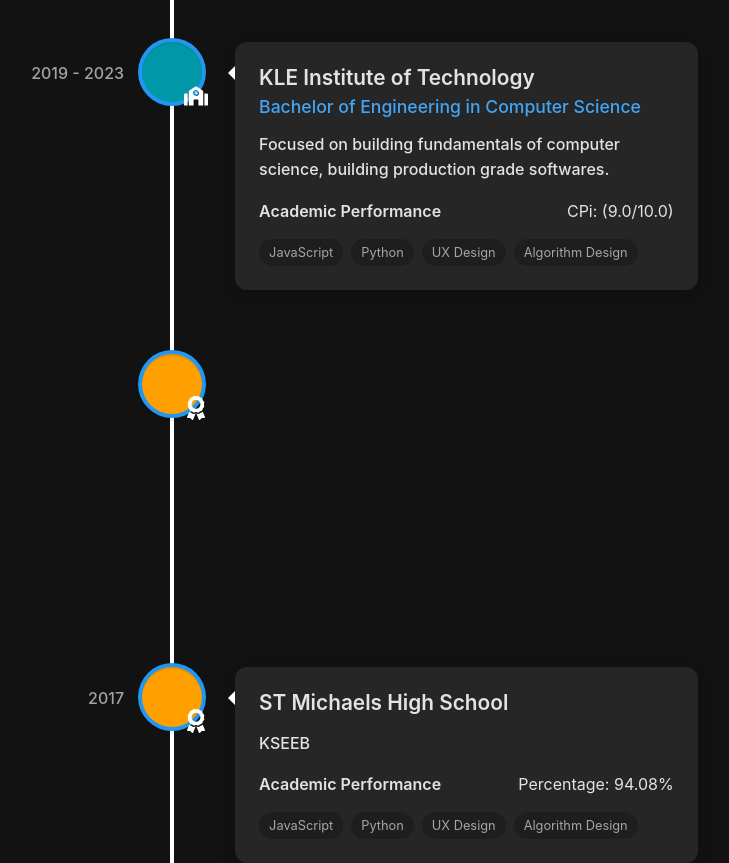
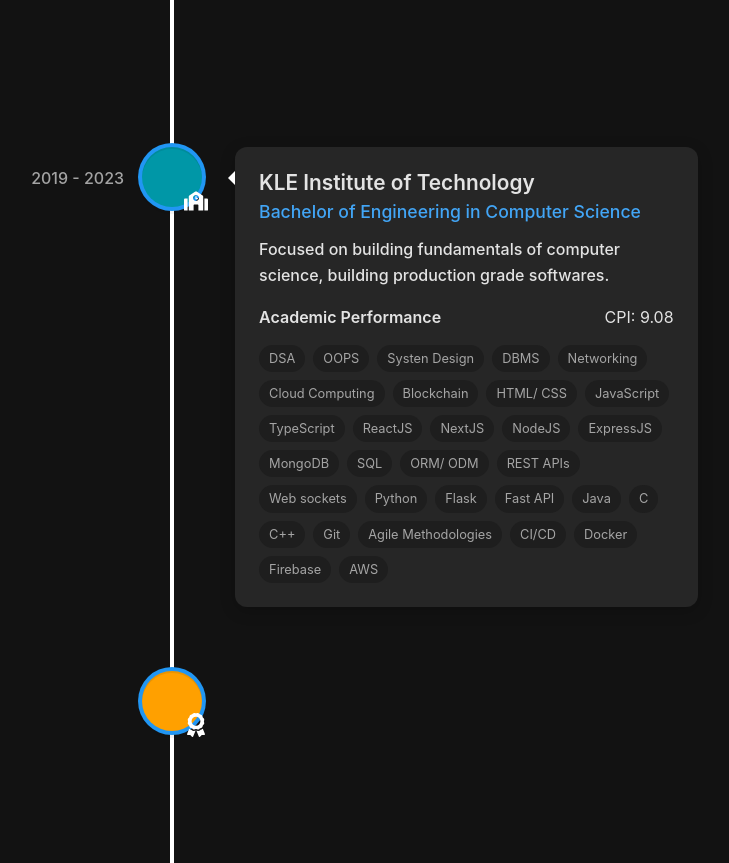
Before and after one commit to prithviraj-kt/portfolio_ui, a React (Vite) app: page / in a window 1280 px wide. Shown: the part 1300-2163 px from the top of the page, without its empty margins (468-1197 px from the left). Built offline with nearby package versions, Linux system fonts and the light colour scheme.

Commit message:
Education and Project updated

```diff
--- a/src/sections/Contact.jsx
+++ b/src/sections/Contact.jsx
@@ -8,6 +8,7 @@
   FaGithub,
   FaTwitter,
   FaInstagram,
+  FaPhone
 } from "react-icons/fa";
 import SectionTitle from "../components/SectionTitle";
 
@@ -161,6 +162,12 @@
       title: "Email",
       value: "prithvirajtagadinamani@gmail.com",
       link: "mailto:prithvirajtagadinamani@gmail.com",
+    },
+    {
+      icon: <FaPhone />,
+      title: "Phone",
+      value: "9353968791",
+      link: "",
     },
     {
       icon: <FaMapMarkerAlt />,
--- a/src/sections/Education.jsx
+++ b/src/sections/Education.jsx
@@ -1,59 +1,120 @@
-import { VerticalTimeline, VerticalTimelineElement } from 'react-vertical-timeline-component'
-import 'react-vertical-timeline-component/style.min.css'
-import { motion } from 'framer-motion'
-import { FaGraduationCap, FaAward, FaSchool } from 'react-icons/fa'
-import SectionTitle from '../components/SectionTitle'
-import { useInView } from 'react-intersection-observer'
+import {
+  VerticalTimeline,
+  VerticalTimelineElement,
+} from "react-vertical-timeline-component";
+import "react-vertical-timeline-component/style.min.css";
+import { motion } from "framer-motion";
+import { FaGraduationCap, FaAward, FaSchool } from "react-icons/fa";
+import SectionTitle from "../components/SectionTitle";
+import { useInView } from "react-intersection-observer";
 
 const Education = () => {
   const [ref, inView] = useInView({
     triggerOnce: true,
-    threshold: 0.1
-  })
+    threshold: 0.1,
+  });
 
   const educationData = [
     {
-      institution: 'Indian Institute of Technology, Guwahati',
-      degree: 'Master of Technology in Data Science',
-      date: '2024-2026',
-      description: 'Specialised in Generative AI, LLM and explored the world of Machine Learning, Deep learning.',
-      grade: 'CPI: 7.0/10.0',
+      institution: "Indian Institute of Technology, Guwahati",
+      degree: "Master of Technology in Data Science",
+      date: "2024-2026",
+      description:
+        "Specialised in Generative AI, LLM and explored the world of Machine Learning, Deep learning.",
+      grade: "CPI: 7.14",
       icon: <FaGraduationCap />,
-      iconBg: 'var(--primary-700)'
+      skills: [
+        "Machine Learning",
+        "Deep Learning",
+        "NLP",
+        "Image Processing",
+        "Computer Vision",
+        "LLM",
+        "Transformers",
+        "Data Science",
+        "Generative AI",
+        "Agentic AI",
+        "RAG",
+        "Fine tuning",
+        "Voice AI Agents",
+      ],
+
+      iconBg: "var(--primary-700)",
     },
     {
-      institution: 'KLE Institute of Technology',
-      degree: 'Bachelor of Engineering in Computer Science',
-      date: '2019 - 2023',
-      description: 'Focused on building fundamentals of computer science, building production grade softwares.',
-      grade: 'CPi: (9.0/10.0)',
+      institution: "KLE Institute of Technology",
+      degree: "Bachelor of Engineering in Computer Science",
+      date: "2019 - 2023",
+      description:
+        "Focused on building fundamentals of computer science, building production grade softwares.",
+      grade: "CPI: 9.08",
       icon: <FaSchool />,
-      iconBg: 'var(--secondary-700)'
+      skills: [
+        "DSA",
+        "OOPS",
+        "Systen Design",
+        "DBMS",
+        "Networking",
+        "Cloud Computing",
+        "Blockchain",
+        "HTML/ CSS",
+        "JavaScript",
+        "TypeScript",
+        "ReactJS",
+        "NextJS",
+        "NodeJS",
+        "ExpressJS",
+        "MongoDB",
+        "SQL",
+        "ORM/ ODM",
+        "REST APIs",
+        "Web sockets",
+        "Python",
+        "Flask",
+        "Fast API",
+        "Java",
+        "C",
+        "C++",
+        "Git",
+        "Agile Methodologies",
+        "CI/CD",
+        "Docker",
+        "Firebase",
+        "AWS"
+
+
+      ],
+
+      iconBg: "var(--secondary-700)",
     },
     {
-      institution: 'Prerana Pu Science College',
-      degree: 'PCMB',
-      date: '2017 - 2019',
-      description: 'Explored the fields of Physics, Maths, Chemistry and Biology',
-      grade: 'Percentage: 81.67%',
+      institution: "Prerana Pu Science College",
+      degree: "PCMB",
+      date: "2017 - 2019",
+      description:
+        "Explored the fields of Physics, Maths, Chemistry and Biology",
+      grade: "Percentage: 81.67%",
       icon: <FaAward />,
-      iconBg: 'var(--accent-700)'
+      skills: [],
+
+      iconBg: "var(--accent-700)",
     },
     {
-      institution: 'ST Michaels High School',
-      degree: '',
-      date: '2017',
-      description: 'KSEEB',
-      grade: 'Percentage: 94.08%',
+      institution: "ST Michaels High School",
+      degree: "",
+      date: "2017",
+      description: "KSEEB",
+      grade: "Percentage: 94.08%",
+      skills: [],
       icon: <FaAward />,
-      iconBg: 'var(--accent-700)'
-    }
-  ]
+      iconBg: "var(--accent-700)",
+    },
+  ];
 
   const progressBarVariants = {
     hidden: { width: 0 },
-    visible: { width: '80%', transition: { duration: 1, ease: 'easeInOut' } }
-  }
+    visible: { width: "80%", transition: { duration: 1, ease: "easeInOut" } },
+  };
 
   return (
     <section id="education" ref={ref}>
@@ -72,10 +133,10 @@
               dateClassName="timeline-date"
               iconStyle={{
                 background: item.iconBg,
-                color: '#fff',
-                display: 'flex',
-                alignItems: 'center',
-                justifyContent: 'center'
+                color: "#fff",
+                display: "flex",
+                alignItems: "center",
+                justifyContent: "center",
               }}
               icon={item.icon}
               visible={inView}
@@ -85,36 +146,48 @@
                 animate={inView ? { opacity: 1, y: 0 } : {}}
                 transition={{ duration: 0.5, delay: index * 0.2 }}
               >
-                <h3 className="vertical-timeline-element-title" style={{
-                  fontWeight: 600,
-                  fontSize: '1.3rem',
-                  margin: '0 0 5px 0'
-                }}>
+                <h3
+                  className="vertical-timeline-element-title"
+                  style={{
+                    fontWeight: 600,
+                    fontSize: "1.3rem",
+                    margin: "0 0 5px 0",
+                  }}
+                >
                   {item.institution}
                 </h3>
-                <h4 className="vertical-timeline-element-subtitle" style={{
-                  fontWeight: 500,
-                  fontSize: '1.1rem',
-                  margin: '0 0 15px 0',
-                  color: 'var(--primary-400)'
-                }}>
+                <h4
+                  className="vertical-timeline-element-subtitle"
+                  style={{
+                    fontWeight: 500,
+                    fontSize: "1.1rem",
+                    margin: "0 0 15px 0",
+                    color: "var(--primary-400)",
+                  }}
+                >
                   {item.degree}
                 </h4>
-                <p style={{ margin: '0 0 15px 0' }}>
-                  {item.description}
-                </p>
+                <p style={{ margin: "0 0 15px 0" }}>{item.description}</p>
 
                 {item.grade && (
-                  <div className="education-grade" style={{ marginTop: '1rem' }}>
-                    <div className="grade-label" style={{
-                      display: 'flex',
-                      justifyContent: 'space-between',
-                      marginBottom: '0.5rem'
-                    }}>
-                      <span style={{ fontWeight: 600 }}>Academic Performance</span>
+                  <div
+                    className="education-grade"
+                    style={{ marginTop: "1rem" }}
+                  >
+                    <div
+                      className="grade-label"
+                      style={{
+                        display: "flex",
+                        justifyContent: "space-between",
+                        marginBottom: "0.5rem",
+                      }}
+                    >
+                      <span style={{ fontWeight: 600 }}>
+                        Academic Performance
+                      </span>
                       <span>{item.grade}</span>
                     </div>
-{/*
+                    {/*
                     <div className="progress-container" style={{
                       width: '100%',
                       height: '8px',
@@ -138,29 +211,59 @@
                   </div>
                 )}
 
-                <div className="education-skills" style={{
-                  display: 'flex',
-                  flexWrap: 'wrap',
-                  gap: '0.5rem',
-                  marginTop: '1rem'
-                }}>
-                  {['JavaScript', 'Python', 'UX Design', 'Algorithm Design'].map((skill, i) => (
+                <div
+                  className="education-skills"
+                  style={{
+                    display: "flex",
+                    flexWrap: "wrap",
+                    gap: "0.5rem",
+                    marginTop: "1rem",
+                  }}
+                >
+
+                  {
+                    item.skills && item.skills.map((skill, i) => (
+                      <motion.span
+                      key={i}
+                      initial={{ opacity: 0, scale: 0 }}
+                      animate={inView ? { opacity: 1, scale: 1 } : {}}
+                      transition={{ duration: 0.3, delay: 0.5 + i * 0.1 }}
+                      style={{
+                        padding: "4px 10px",
+                        borderRadius: "20px",
+                        fontSize: "0.8rem",
+                        background: "var(--dark-surface)",
+                        color: "var(--text-secondary)",
+                      }}
+                    >
+                      {skill}
+                    </motion.span>
+
+                    ))
+
+                  }
+                  {/* {[
+                    "JavaScript",
+                    "Python",
+                    "UX Design",
+                    "Algorithm Design",
+                  ].map((skill, i) => (
                     <motion.span
                       key={i}
                       initial={{ opacity: 0, scale: 0 }}
                       animate={inView ? { opacity: 1, scale: 1 } : {}}
-                      transition={{ duration: 0.3, delay: 0.5 + (i * 0.1) }}
+                      transition={{ duration: 0.3, delay: 0.5 + i * 0.1 }}
                       style={{
-                        padding: '4px 10px',
-                        borderRadius: '20px',
-                        fontSize: '0.8rem',
-                        background: 'var(--dark-surface)',
-                        color: 'var(--text-secondary)'
+                        padding: "4px 10px",
+                        borderRadius: "20px",
+                        fontSize: "0.8rem",
+                        background: "var(--dark-surface)",
+                        color: "var(--text-secondary)",
                       }}
                     >
                       {skill}
                     </motion.span>
-                  ))}
+                  ))} */}
                 </div>
               </motion.div>
             </VerticalTimelineElement>
@@ -168,7 +271,7 @@
         </VerticalTimeline>
       </div>
     </section>
-  )
-}
+  );
+};
 
-export default Education
+export default Education;
--- a/src/sections/Projects.jsx
+++ b/src/sections/Projects.jsx
@@ -21,19 +21,20 @@
 
   const projectsData = [
     {
-  "id": 1,
-  "title": "Neura Interview",
-  "category": ["web", "genai"],
-  "image": "https://images.pexels.com/photos/1181371/pexels-photo-1181371.jpeg?auto=compress&cs=tinysrgb&w=600",
-  "description": [
+      id: 1,
+      title: "Neura Interview",
+      category: ["web", "genai"],
+      image:
+        "https://images.pexels.com/photos/1181371/pexels-photo-1181371.jpeg?auto=compress&cs=tinysrgb&w=600",
+      description: [
         "Built an AI-powered interview preparation and applicant tracking system using React.js and Express.js.",
         "Integrated Google Sign-In with Firebase for seamless authentication and secured routes via Express middleware.",
         "Implemented an intelligent ATS to parse resumes and match candidate profiles with job requirements.",
         "Developed a practice interview module leveraging Gemini for generating role-specific questions and real-time feedback.",
         "Used PostgreSQL with Prisma ORM for structured data persistence and scalable queries.",
-    "Designed a responsive and clean UI with Tailwind CSS and shadcn/ui components for accessibility and consistency."
+        "Designed a responsive and clean UI with Tailwind CSS and shadcn/ui components for accessibility and consistency.",
       ],
-  "techStack": [
+      techStack: [
         "reactjs",
         "typescript",
         "expressjs",
@@ -44,12 +45,11 @@
         "gemini live voice to voice model",
         "tailwind css",
         "shad cn",
-    "AWS"
+        "AWS",
       ],
-  "liveLink": "https://your-neura-interview-demo.com",
-  "githubLink": "https://stately-lebkuchen-6c9d18.netlify.app/"
-}
-,
+      liveLink: "https://your-neura-interview-demo.com",
+      githubLink: "https://stately-lebkuchen-6c9d18.netlify.app/",
+    },
     {
       id: 0,
       title: "Auto Site Builder",
@@ -111,7 +111,7 @@
         "bootstrap",
       ],
       liveLink: "https://your-lets-workout-demo.com",
-      githubLink: " https://github.com/prithviraj-kt/AI-FIT-GURU-FRONTEND.git",
+      githubLink: "https://ai-fitness-guru-8e733.web.app/",
       featured: true,
     },
     {
@@ -170,39 +170,37 @@
         "reactjs",
       ],
       liveLink: "https://your-nft-project-demo.com",
-      githubLink: "https://github.com/prithviraj-kt/authentication-of-nft-using-python",
+      githubLink:
+        "https://github.com/prithviraj-kt/authentication-of-nft-using-python",
     },
     {
       id: 4,
-      title: "E-Commerce Platform",
+      title: "EcoCart - ecofriendly ecommerce",
       category: ["web"],
       image:
         "https://images.pexels.com/photos/5632402/pexels-photo-5632402.jpeg?auto=compress&cs=tinysrgb&w=600",
       description: [
-        "Built a full-featured e-commerce web application using Next.js and MongoDB.",
-        "Styled the interface with Tailwind CSS for a modern and responsive design.",
-        "Implemented dynamic product listing, filtering, and detailed product pages.",
-        "Developed a secure authentication system for users and admin.",
-        "Integrated a dedicated admin dashboard to add, update, and delete products.",
-        "Enabled cart and checkout functionalities with real-time updates.",
-        "Used MongoDB for efficient data storage and retrieval of users and products.",
-        "Focused on performance, user experience, and scalability.",
+        "Developed an eco-friendly e-commerce platform with dual portals for buyers and sellers using ReactJS and the Gemini model.",
+        "For buyers: Implemented personalized eco-friendly product recommendations, a Green Coins reward system, gamification leaderboard by pin code, progress bar for coupon redemption, and group buying features.",
+        "Enabled buyers to return packaging materials to reduce carbon footprint, with incentives tied to sustainability actions.",
+        "For sellers: Designed a system to calculate average carbon footprint per category and track each product’s impact, rewarding sellers with Green Coins for sustainable contributions.",
+        "Integrated dynamic product listing, filtering, secure authentication, and detailed product pages.",
+        "Created a dedicated seller/admin dashboard to manage products with add, update, and delete functionality.",
+        "Implemented cart, checkout, and real-time updates for smooth transactions.",
+        "Focused on performance, gamification, user experience, and environmental impact awareness.",
       ],
       techStack: [
         "html",
         "css",
         "javascript",
+        "typescript",
         "tailwind css",
         "reactjs",
-        "nextjs",
-        "mongodb",
-        "odm",
-        "mongoose",
+        "gemini",
       ],
-      liveLink: "https://your-ecommerce-demo.com",
-      githubLink: "",
+      liveLink: "",
+      githubLink: "http://github.com/prithviraj-kt/EcoCart",
     },
-
     {
       id: 5,
       title: "Digi Elective",
@@ -355,7 +353,7 @@
   };
 
   return (
-    <section  id="projects" ref={ref}>
+    <section id="projects" ref={ref}>
       <div className="container">
         <SectionTitle
           title="Projects"
--- a/src/sections/Skills.jsx
+++ b/src/sections/Skills.jsx
@@ -86,7 +86,7 @@
   },
   {
     id: "machine learing",
-    title: "Machine Learning and Tools",
+    title: "Data Science and Tools",
     icon: <FaDatabase />,
     color: "var(--accent-700)",
     skills: [
```
Lines whose indentation alone changed are shown as unchanged.
